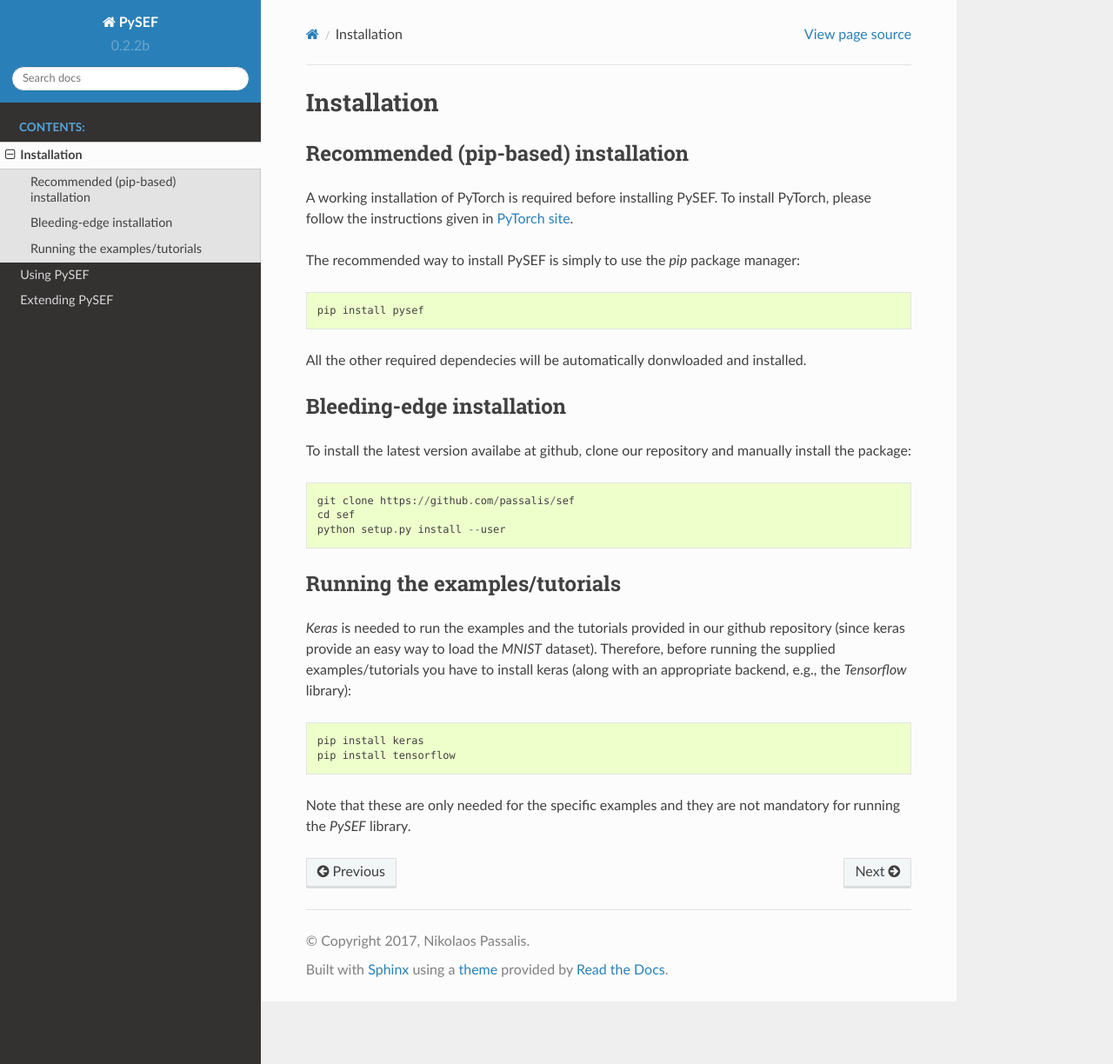
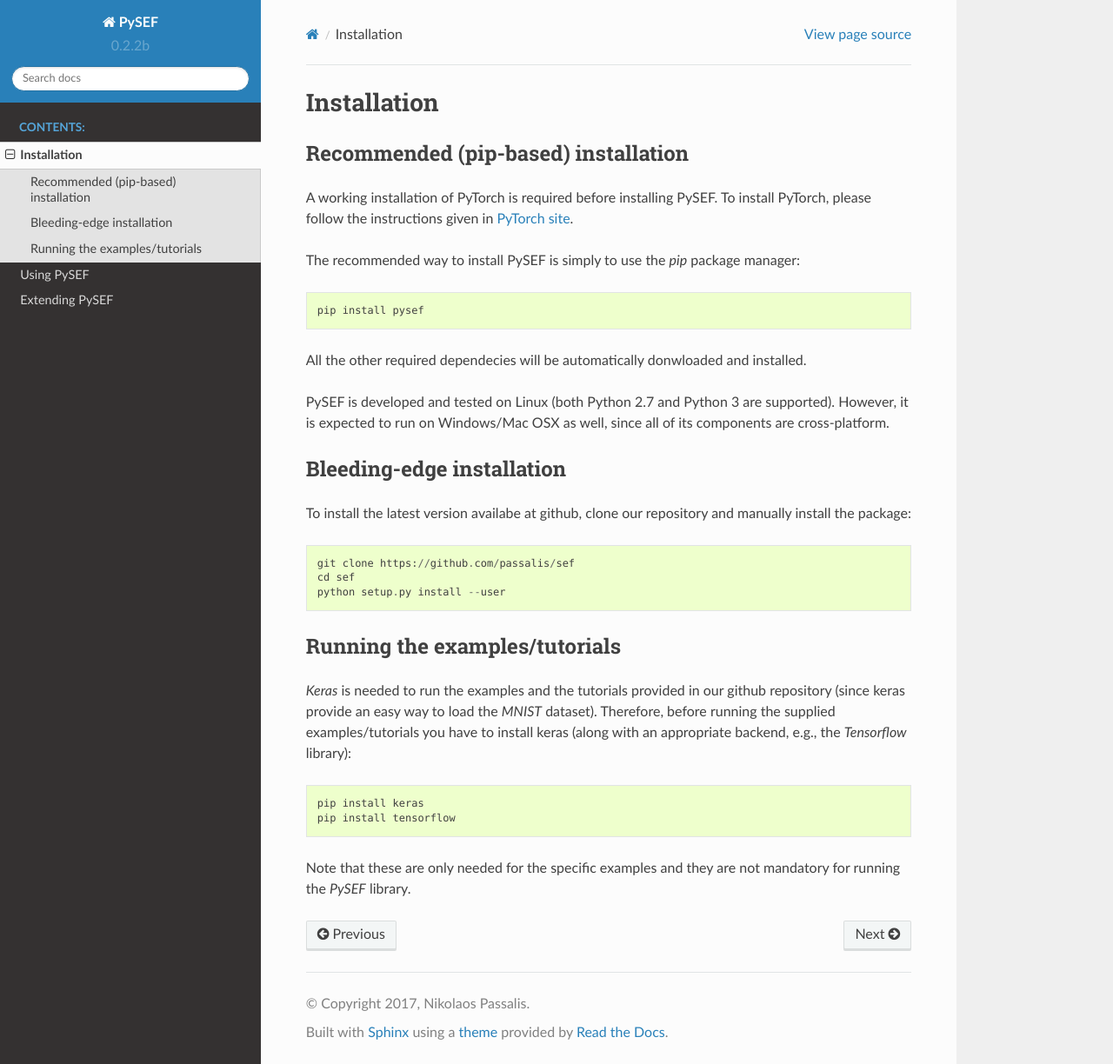
Before and after one commit to passalis/sef, a Sphinx documentation site: the page built from docs/installation.rst, in a window 1280 px wide and 1224 px high. Shown: the whole window at 87% size. Built offline with Sphinx 7.4.7 and the Read the Docs theme 2.0.0, drawn with Linux system fonts in a browser that asks for light colours.

Commit message:
Added documentation

```diff
--- a/docs/installation.rst
+++ b/docs/installation.rst
@@ -13,6 +13,10 @@
     pip install pysef
 
 All the other required dependecies will be automatically donwloaded and installed.
+
+
+PySEF is developed and tested on Linux (both Python 2.7 and Python 3 are supported). However, it is expected to run on Windows/Mac OSX as well, since all of its components are cross-platform.
+
 
 Bleeding-edge installation
 ===========================
```
